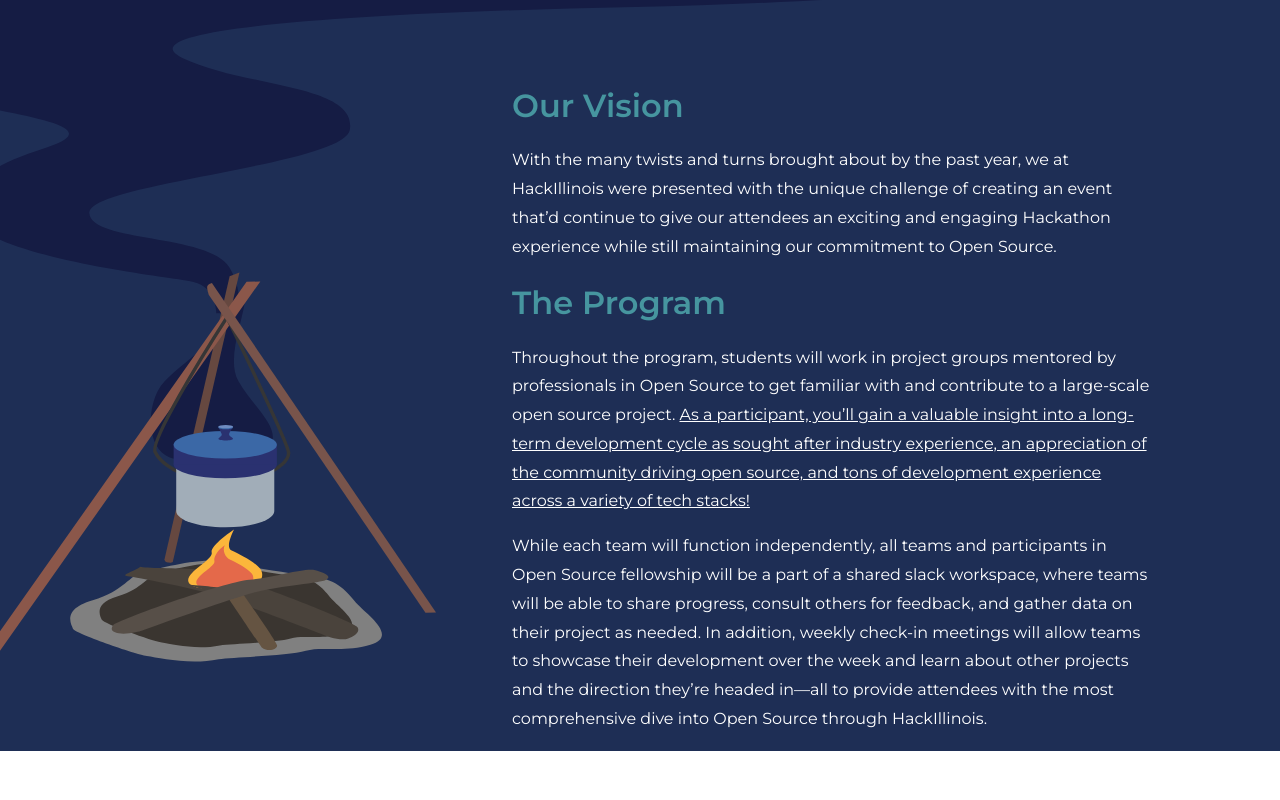
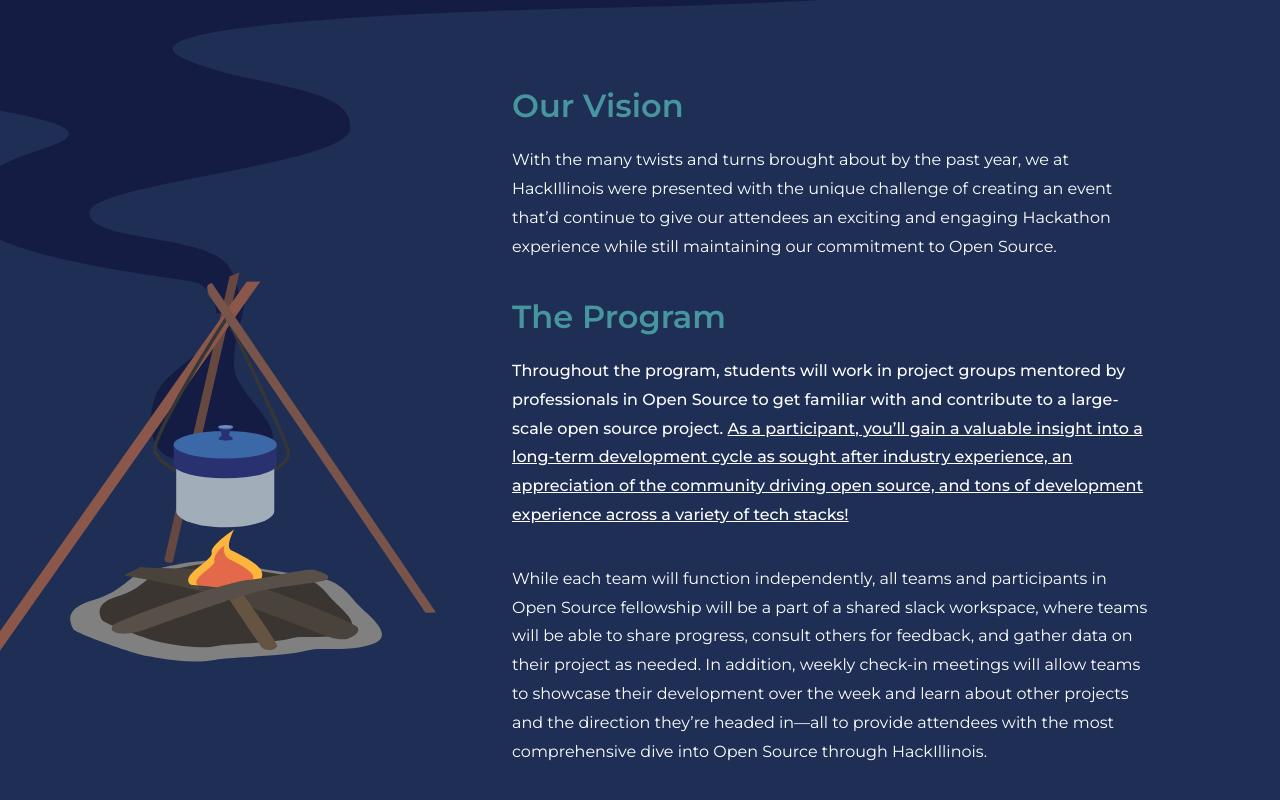
Before and after one commit to HackIllinois/os-fellowship-site, a React (Create React App) app: page / in a window 1280 px wide. Shown: the part 817-1617 px from the top of the page. Before the commit the page ends 1568 px from the top, so only its background shows below. Built offline with nearby package versions, Linux system fonts and the light colour scheme.

Commit message:
minor event info style fixes

```diff
--- a/src/pages/Home/EventInfo/index.tsx
+++ b/src/pages/Home/EventInfo/index.tsx
@@ -31,7 +31,7 @@
       </p>
 
       <h1>The Program</h1>
-      <p>
+      <p className={styles.bold}>
         Throughout the program, students will work in project groups mentored by professionals in
         Open Source to get familiar with and contribute to a large-scale open source project.&nbsp;
         <u>
--- a/src/pages/Home/EventInfo/styles.module.scss
+++ b/src/pages/Home/EventInfo/styles.module.scss
@@ -8,6 +8,11 @@
     min-height: 0;
     height: 1000px;
   }
+
+  @media screen and (max-width: 767px) {
+    margin-top: -16px;
+  }
+
 
   .campfire {
     -webkit-user-drag: none;
@@ -112,6 +117,11 @@
       color: white;
       font-size: 1em;
       line-height: 1.8em;
+      margin-bottom: 35px;
+
+      &.bold {
+        font-weight: 500;
+      }
     }
   }
 }
```
